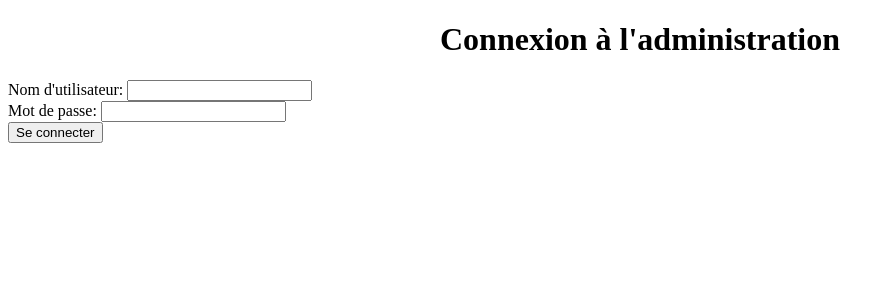
After one commit to mentzelia/projet4, a PHP site: template view/frontend/loginView.php in a window 1280 px wide. The commit adds this page. Shown: the top 300 px of the page, without its empty margins (0-895 px from the left). Run offline with PHP 8.4, Linux system fonts and the light colour scheme; the template is opened without the code that fills it, so the values that code supplies are empty.

Commit message:
creation page de connexion en MVC

```diff
--- a/index.php
+++ b/index.php
@@ -43,6 +43,10 @@ try {
             }
         }
 
+        elseif($_GET['action'] == 'log_in'){
+            getLogInForm();
+        }
+
 
 
 
--- a/view/frontend/listPostsView.php
+++ b/view/frontend/listPostsView.php
@@ -27,7 +27,8 @@ while ($data = $posts->fetch())
 $posts->closeCursor();
 ?>
 <p>
-    <a href="index.php?action=register">S'inscrire</a>
+    <a href="index.php?action=register">S'inscrire</a><br />
+    <a href="index.php?action=log_in">Se connecter</a>
 </p>
 
 <?php $content = ob_get_clean(); ?>
--- /dev/null
+++ b/view/frontend/loginView.php
@@ -0,0 +1,21 @@
+<?php $title = 'Billet simple pour l\'Alaska - Connexion'; ?>
+
+<?php ob_start(); ?>
+
+<h1>Connexion à l'administration</h1>
+
+        <form method="post" action="index.php?action=dashboard">
+            <label for="login">Nom d'utilisateur:</label>
+            <input type="text" name="login" value="" id="login" /><br />
+
+            <label for="password1">Mot de passe:</label>
+            <input type="password" name="password1" value="" id="password1" /><br />
+
+            <input type="submit" value="Se connecter" />
+        </form>
+
+
+
+<?php $content = ob_get_clean(); ?>
+
+<?php require('view/frontend/template.php'); ?>
--- a/view/frontend/registerView.php
+++ b/view/frontend/registerView.php
@@ -4,7 +4,7 @@
 
 <h1>Inscription</h1>
 
-        <form method="post" action="index.php?action=user_registration">
+        <form method="post" action="index.php?action= user_registration">
             <label for="login">Nom d'utilisateur:</label>
             <input type="text" name="login" value="" id="login" /><br />
 
```
Also changed, not shown: controller/frontend.php (+11 -5 lines).
